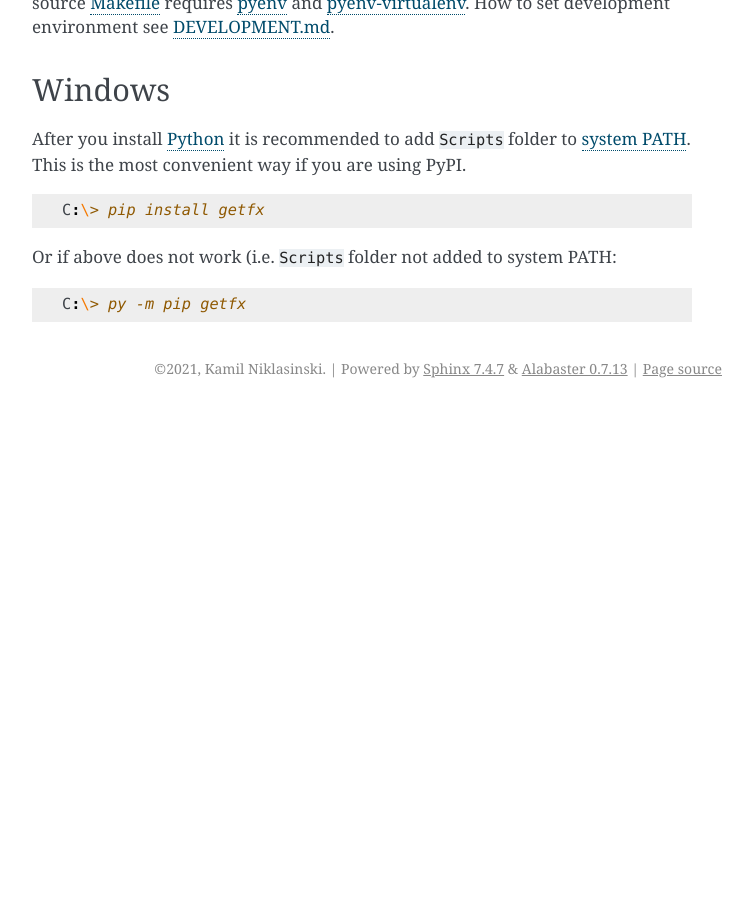
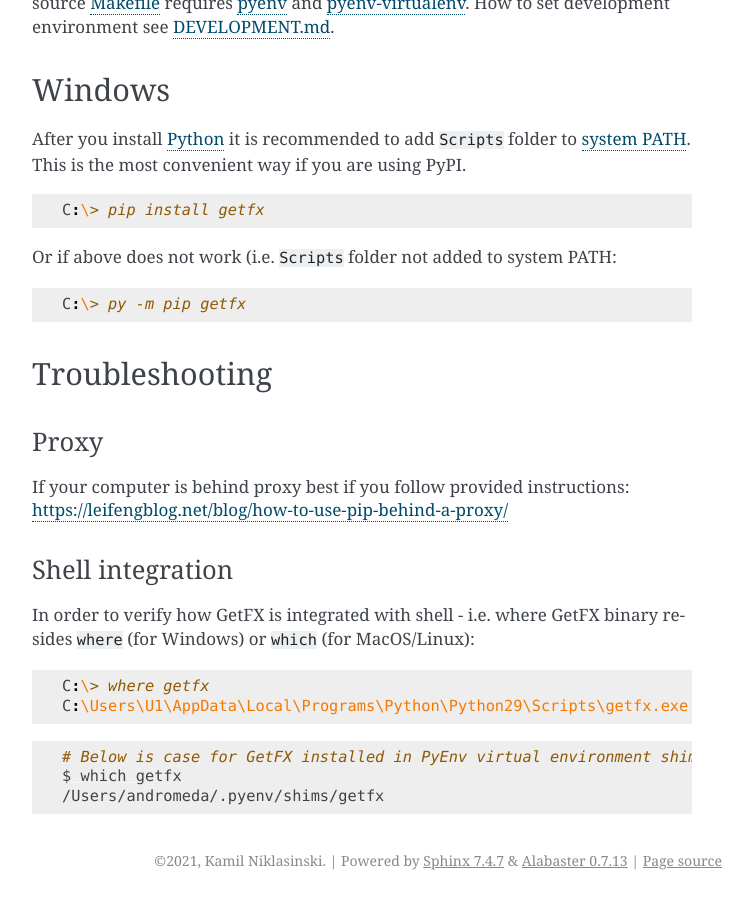
Before and after one commit to kniklas/get-fx, a Sphinx documentation site: the page built from docs/source/installation.rst, in a window 1280 px wide and 900 px high, scrolled down 1064 px. Shown: the whole window, without its empty margins (388-1141 px from the left). Built offline with Sphinx 7.4.7, drawn with Linux system fonts in a browser that asks for light colours; before the commit the page ends 1472 px from its top, so only the background shows below that; some of the changed text lies outside the part shown.

Commit message:
Add documentation proxy usage aspects #9
This includes as well adding 'Troubleshooting' sub-section in
'Installation' secction.

```diff
--- a/docs/source/installation.rst
+++ b/docs/source/installation.rst
@@ -66,3 +66,26 @@ Or if above does not work (i.e. ``Scripts`` folder not added to system PATH:
 
 
 .. _Python: https://www.python.org/downloads/
+
+
+Troubleshooting
+---------------
+
+Proxy
+^^^^^
+If your computer is behind proxy best if you follow provided instructions: https://leifengblog.net/blog/how-to-use-pip-behind-a-proxy/
+
+Shell integration
+^^^^^^^^^^^^^^^^^
+In order to verify how GetFX is integrated with shell - i.e. where GetFX binary resides ``where`` (for Windows) or ``which`` (for MacOS/Linux):
+
+.. code-block:: bat
+
+   C:\> where getfx
+   C:\Users\U1\AppData\Local\Programs\Python\Python29\Scripts\getfx.exe
+
+.. code-block:: bash
+
+   # Below is case for GetFX installed in PyEnv virtual environment shim
+   $ which getfx
+   /Users/andromeda/.pyenv/shims/getfx
```
Also changed, not shown: docs/source/examples.rst (+9 -0 lines).
